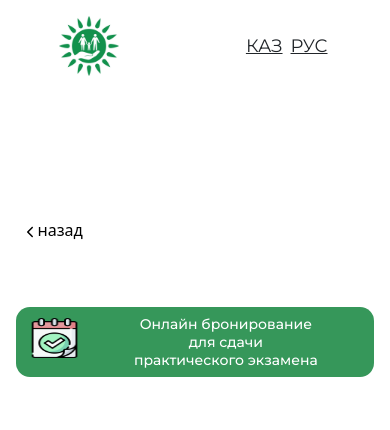
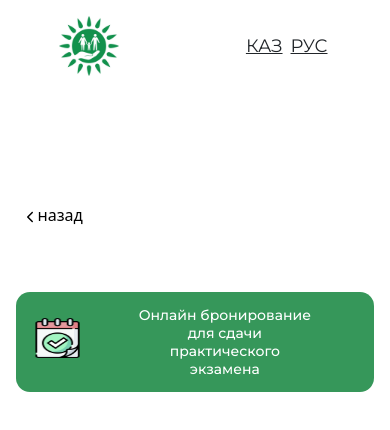
Before and after one commit to Galiyev19/front, a React (Create React App) app: page /reservation in a window 390 px wide. Shown: the top 430 px of the page. Built offline with nearby package versions, Linux system fonts and the light colour scheme.

Commit message:
Update Reservation.css

```diff
--- a/src/Components/Reservation/Reservation.css
+++ b/src/Components/Reservation/Reservation.css
@@ -134,7 +134,13 @@
   }
 
    .link_btn_resev_exam{
-    padding: 8px;
+    padding: 14px 12px;
   }
 
 }
+
+@media(max-width: 375px){
+  .link_btn_resev_exam{
+    padding: 8px;
+  }
+}
```
